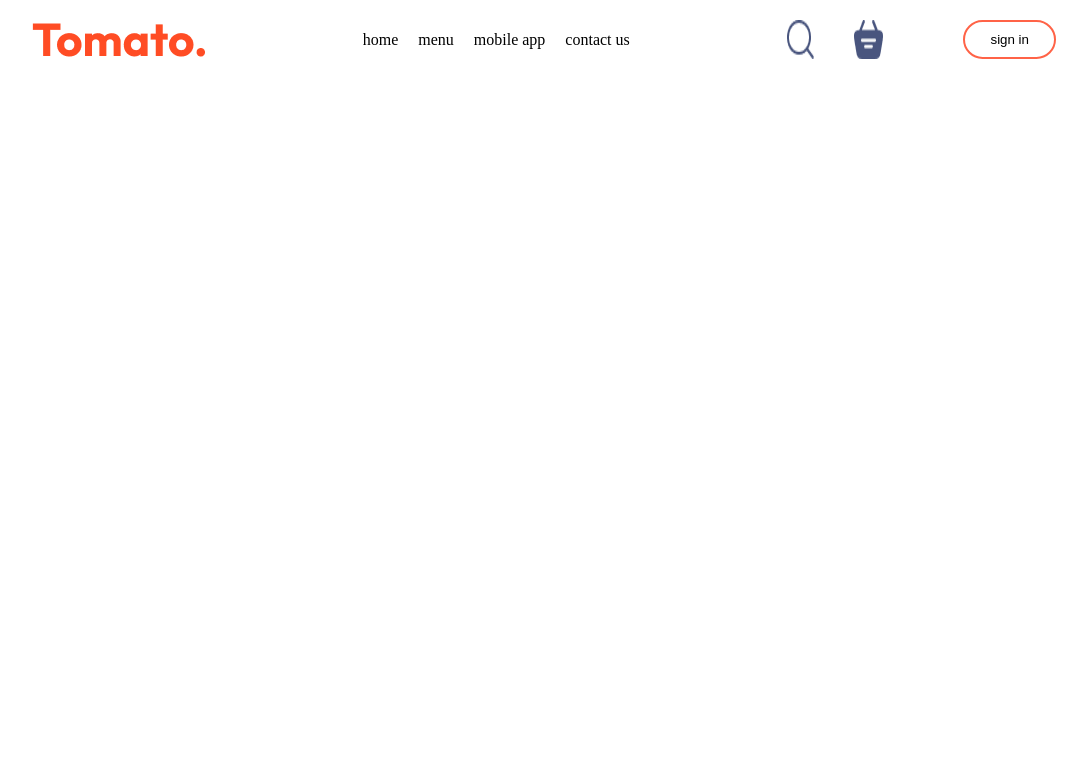
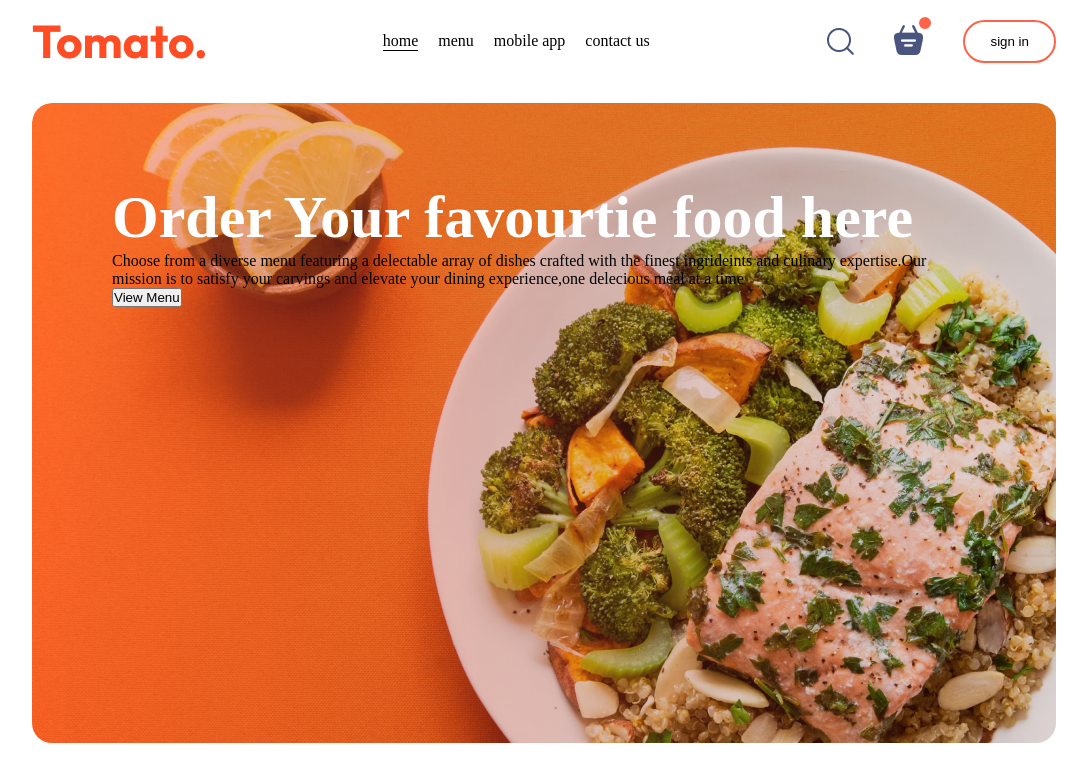
Before and after one commit to Ayush202Patel/tomatoPractice, a React (Vite) app in the folder practice/: page / in a window 1280 px wide. Shown: the top 782 px of the page, without its empty margins (96-1183 px from the left). Built offline with nearby package versions, Linux system fonts and the light colour scheme.

Commit message:
Started Hero

```diff
--- a/practice/src/App.jsx
+++ b/practice/src/App.jsx
@@ -1,10 +1,12 @@
 import React from "react";
 import Navbar from "./components/Navbar/Navbar";
+import Header from "./components/Header/Header";
 
 const App = () => {
   return (
     <div className="App">
       <Navbar />
+      <Header />
     </div>
   );
 };
--- /dev/null
+++ b/practice/src/components/Header/Header.css
@@ -0,0 +1,15 @@
+.hero {
+    margin-top: 40px;
+    height: 80vh;
+    background-image: url(/header_img.png);
+    border-radius: 20px;
+    display: flex;
+    align-items: start;
+    flex-direction: column;
+    padding: 80px;
+}
+
+.hero h1 {
+    font-size: 60px;
+    color: white;
+}
--- /dev/null
+++ b/practice/src/components/Header/Header.jsx
@@ -0,0 +1,20 @@
+import React from "react";
+import "./Header.css";
+const Header = () => {
+  return (
+    <div className="hero">
+      <div className="header-content">
+        <h1>Order Your favourtie food here</h1>
+        <p>
+          Choose from a diverse menu featuring a delectable array of dishes
+          crafted with the finest ingrideints and culinary expertise.Our mission
+          is to satisfy your carvings and elevate your dining experience,one
+          delecious meal at a time
+        </p>
+        <button>View Menu</button>
+      </div>
+    </div>
+  );
+};
+
+export default Header;
--- a/practice/src/components/Navbar/Navbar.css
+++ b/practice/src/components/Navbar/Navbar.css
@@ -4,28 +4,50 @@
   align-items: center;
   padding-top: 20px;
 }
+
 .navbar-logo {
   width: 150px;
 }
+
 .navbar-menu {
   list-style: none;
   display: flex;
   justify-content: space-between;
   gap: 20px;
 }
+
+.navbar-menu li {
+  cursor: pointer;
+  font-size: 16px;
+}
+
 .navbar-right {
   display: flex;
+  align-items: center;
   gap: 40px;
 }
-/* .basket-icon {
-  gap: 30px;
-} */
+
 .navbar button {
-  /* gap: 30px; */
   background: transparent;
   border: 2px solid tomato;
-  padding: 10px 25px;
+  padding: 12px 25px;
   border-radius: 50px;
 }
+
 .active {
+  border-bottom: 1px solid black;
 }
+
+.basket {
+  position: relative;
+}
+
+.basket .dot {
+  position: absolute;
+  background-color: tomato;
+  padding: 4px;
+  border: 2px solid tomato;
+  border-radius: 50%;
+  top: -8px;
+  right: -8px;
+}
--- a/practice/src/components/Navbar/Navbar.jsx
+++ b/practice/src/components/Navbar/Navbar.jsx
@@ -34,8 +34,10 @@ const Navbar = () => {
       </ul>
       <div className="navbar-right">
         <img src={assets.search_icon} className="search-icon" alt="" />
-        <img src={assets.basket_icon} className="basket-icon" alt="" />
-        <div className="dot"></div>
+        <div className="basket">
+          <img src={assets.basket_icon} className="basket-icon" alt="" />
+          <div className="dot"></div>
+        </div>
         <button>sign in</button>
       </div>
     </div>
```
Also changed, not shown: practice/public/header_img.png (added).
